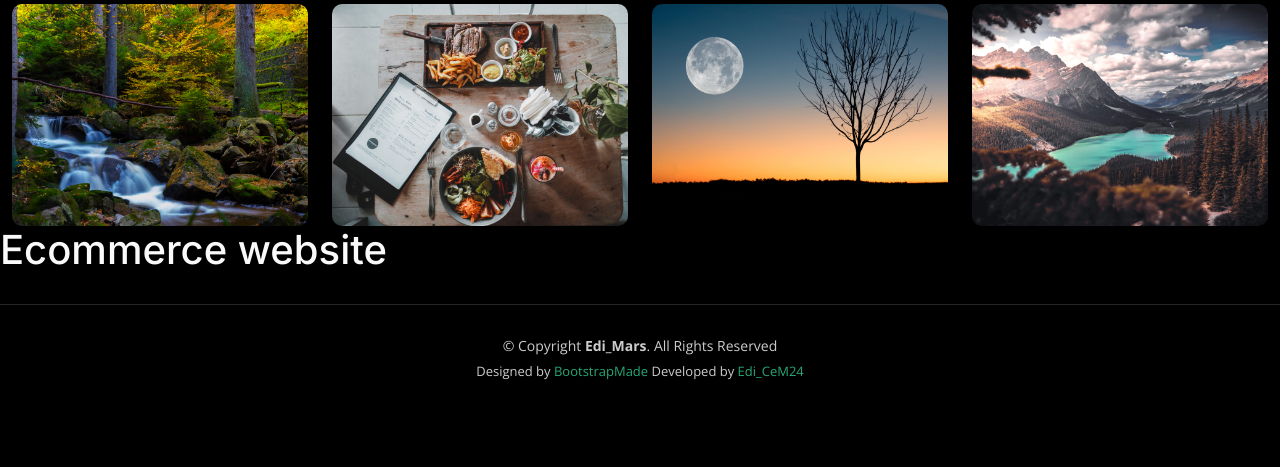
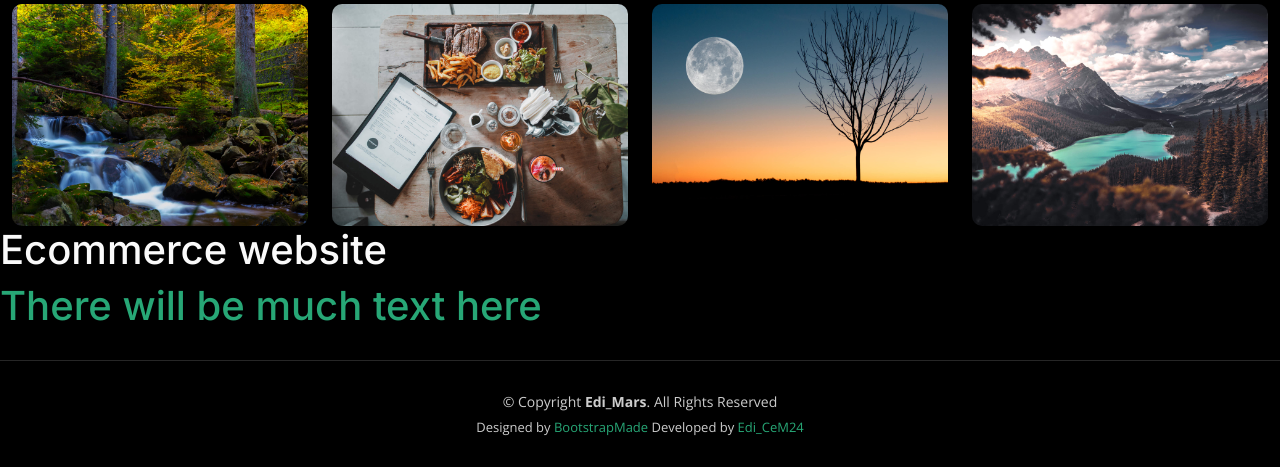
Before and after one commit to EdiCeM24/ecom-web, a Django app: page / in a window 1280 px wide. Shown: the part 1365-1832 px from the top of the page. Before the commit the page ends 1745 px from the top, so only its background shows below. Run offline with Django 5.2, Linux system fonts and the light colour scheme; some libraries are stand-ins or nearby versions.

Commit message:
The changes made.

```diff
--- a/ecommerce/templates/port/index.html
+++ b/ecommerce/templates/port/index.html
@@ -9,6 +9,10 @@
       <div class="">
 
          <h1>Ecommerce website</h1>
+
+         <a href="#">
+            <h1>There will be much text here</h1>
+         </a>
       </div>
    {% endblock content %}
 </div>
```
